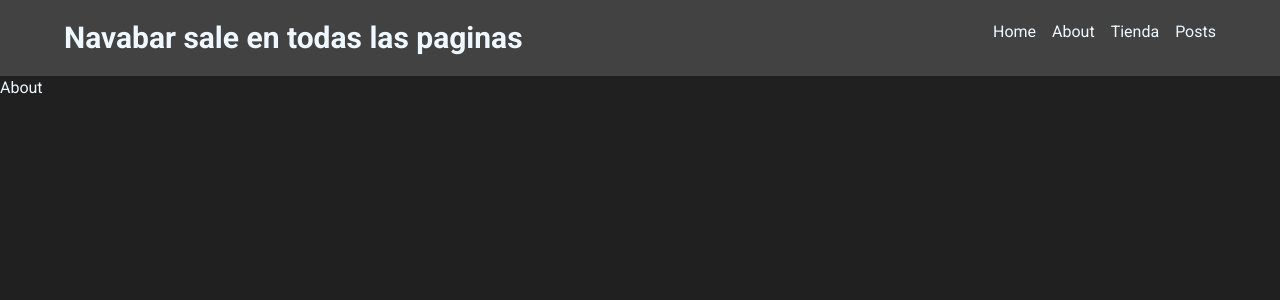
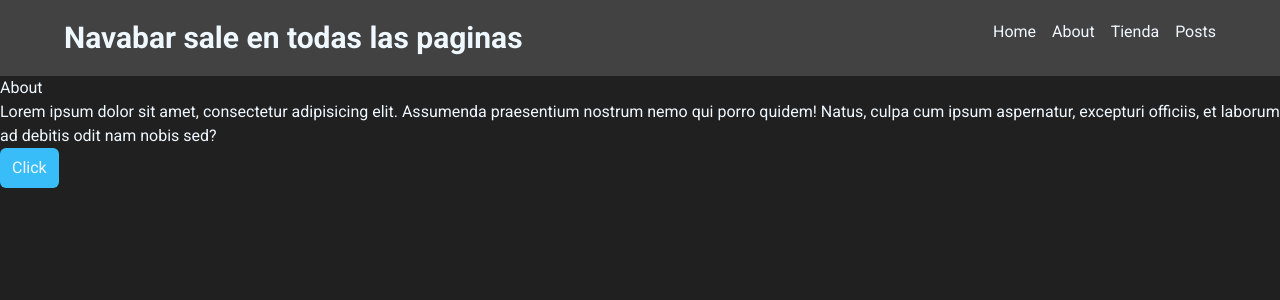
Before and after one commit to CarlosGongorar/MyFirstNextJSApp, a Next.js app: page /about in a window 1280 px wide. Shown: the top 300 px of the page. Built offline with nearby package versions, Linux system fonts and the light colour scheme.

Commit message:
using UseRouter and UseParams

```diff
--- a/src/app/about/page.jsx
+++ b/src/app/about/page.jsx
@@ -1,12 +1,20 @@
-/** Tambien se puede aplicar esto a un componente page */
-
-export const metadata = {
-    title: "About Me"
-}
+"use client"
+import { useRouter } from 'next/navigation'
+/** El componente useRouterr solo se puede usar desde algun componente servidor */
 
 function AboutPage(){
-    return <h1>
-        About
-    </h1>
+    const router = useRouter()
+    return <section>
+        <h1>About</h1>
+        <p>Lorem ipsum dolor sit amet, consectetur adipisicing elit. Assumenda praesentium nostrum nemo qui porro quidem! Natus, culpa cum ipsum aspernatur, excepturi officiis, et laborum ad debitis odit nam nobis sed?</p>
+        <button className="bg-sky-400 px-3 py-2 rounded-md"
+        onClick={()=> {
+            alert("executing code after redirect")
+            router.push("/")
+        }}
+        >
+            Click
+        </button>
+    </section>
 }
 export default AboutPage;
--- a/src/app/tienda/categorias/computadoras/page.jsx
+++ b/src/app/tienda/categorias/computadoras/page.jsx
@@ -1,3 +1,9 @@
+/** Tambien se puede aplicar esto a un componente page */
+
+export const metadata = {
+    title: "Computadoras"
+}
+
 export default function Computadoras(){
     return <h1>Computadoras</h1>
 }
--- /dev/null
+++ b/src/app/users/[userId]/page.jsx
@@ -0,0 +1,20 @@
+"use client"
+import {useParams} from 'next/navigation'
+
+function UserPage() {
+  const params = useParams()
+
+  return (
+    <div>
+
+      <button onClick={()=> {
+        alert("Sirvo xd")
+        console.log(params)
+      }}>
+        Click
+      </button>
+    </div>
+  )
+}
+
+export default UserPage
--- /dev/null
+++ b/src/app/users/page.jsx
@@ -0,0 +1,7 @@
+function Users() {
+    return (
+    <div>Users</div>
+    )
+}
+
+export default Users
--- a/src/components/PostCard.jsx
+++ b/src/components/PostCard.jsx
@@ -1,9 +1,12 @@
 "use client"
 // los imports deben ir despues del "use client" curioso
 import Link from "next/link"
+import {useParams} from 'next/navigation'
 
 // React Client Component (RCC)
 function PostCard({post}) {
+  const params = useParams()
+  console.log(params)
   return (
     <div className="bg-gray-950 p-10">
       <Link href={`/posts/${post.id}`}>{/** como se trae como parametro post solo usamos el id para hacer un href al id del post especifico */}
@@ -12,7 +15,7 @@ function PostCard({post}) {
         </h3>
       </Link>
       <p className="text-slate-300">{post.body}</p>
-      <button onClick={() => {
+      <button className="bg-sky-400 px-3 py-2 rounded-md" onClick={() => {
         alert("cliki")
       }}>Click</button>
     </div>
```
